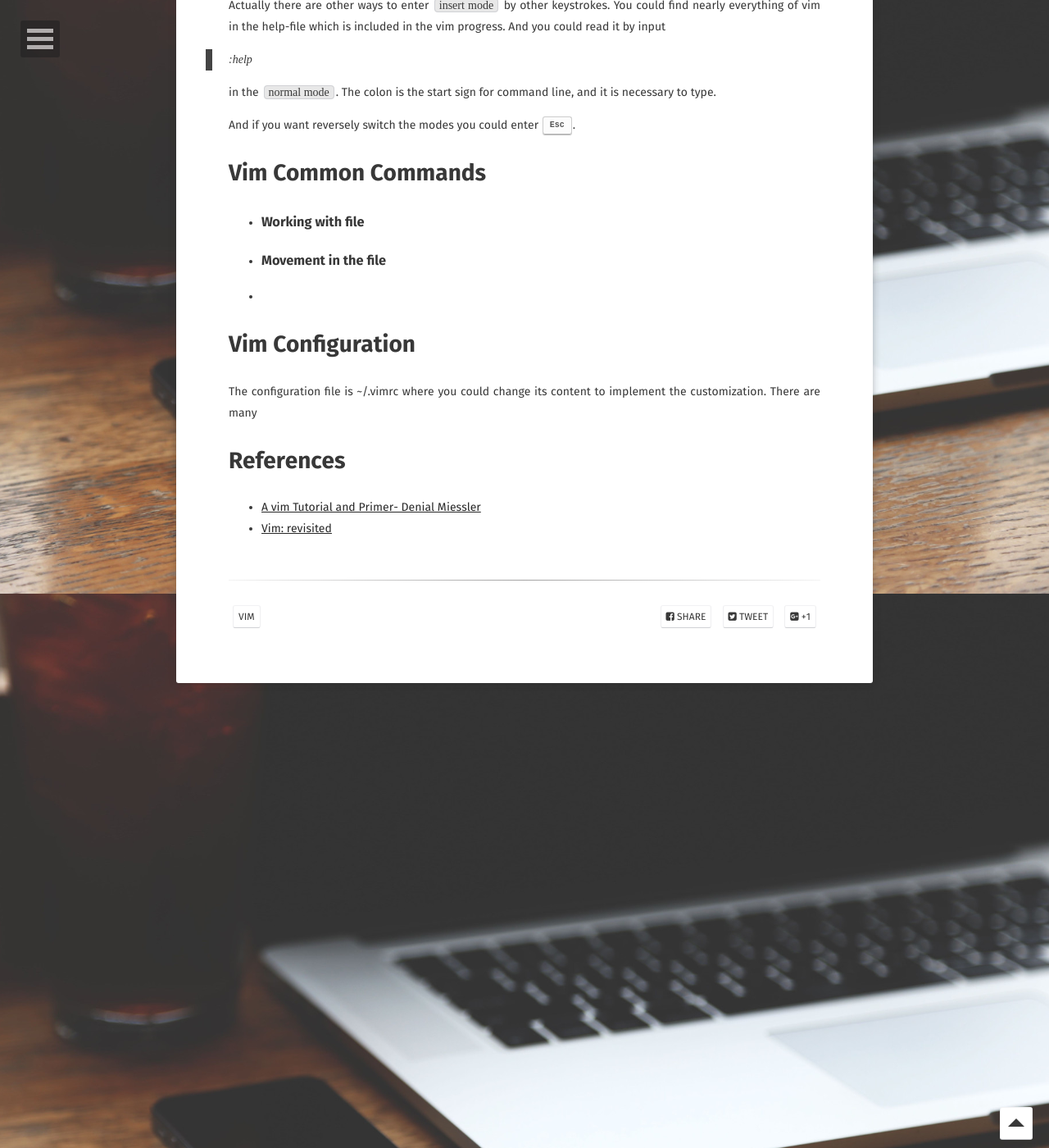
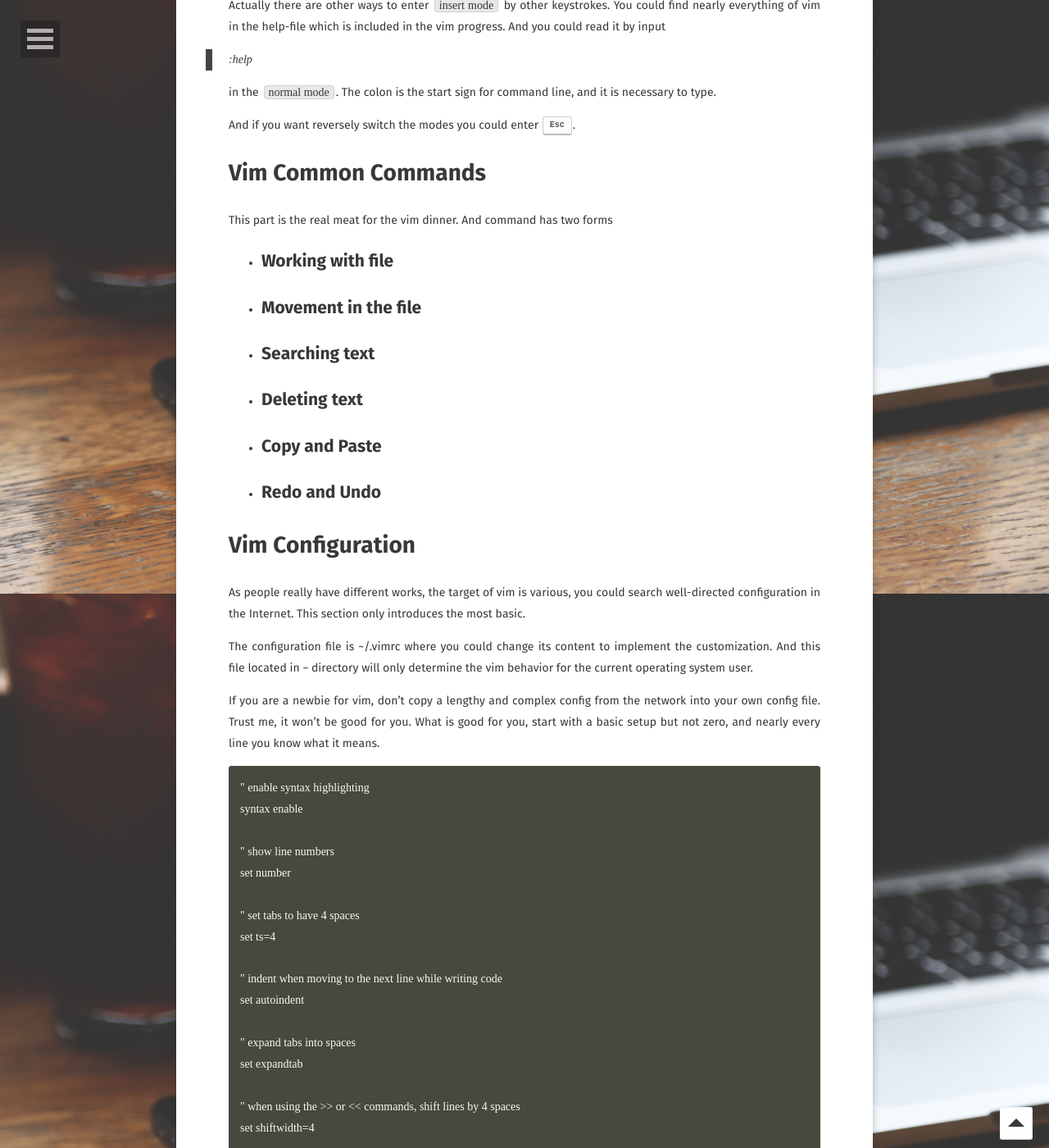
Before and after one commit to CathrineTeng/CathrineTeng.github.io, a Jekyll site: the page built from _posts/2018-01-12-vim-basic.md, in a window 1280 px wide and 1400 px high, scrolled down 2876 px. Shown: the whole window at 82% size. Built offline with Jekyll 4.4.1, drawn with Linux system fonts in a browser that asks for light colours; some web fonts are replaced; some of the changed text lies outside the part shown.

Commit message:
complete the configuration section

```diff
--- a/_posts/2018-01-12-vim-basic.md
+++ b/_posts/2018-01-12-vim-basic.md
@@ -56,7 +56,7 @@
 By default, vim is on `normal mode` when you first start it.
 
 There are three modes totally:
-* normal mode: also called command mode. All keystrokes are interpreted as commands
+* normal mode: also known as command mode. All keystrokes are interpreted as commands
 * insert mode: most keystrokes are inserted as text(leaving out those with modifier keys)
 * visual mode: helps to visually select some text, may been seen as a submode of the command mode. And this post wouldn't talk about it.
 
@@ -83,13 +83,71 @@
 And if you want reversely switch the modes you could enter <kbd>Esc</kbd>.
 
 # Vim Common Commands
-* ### Working with file
-* ### Movement in the file
-*
+This part is the real meat for the vim dinner. And command has two forms
+* ## Working with file
+* ## Movement in the file
+* ## Searching text
+* ## Deleting text
+* ## Copy and Paste
+* ## Redo and Undo
+
+# Vim Configuration
+As people really have different works, the target of vim is various, you could search well-directed configuration in the Internet.
+This section only introduces the most basic.
+
+The configuration file is ~/.vimrc where you could change its content to implement the customization. And this file located in ~ directory will only determine the vim behavior for the current operating system user.
+
+If you are a newbie for vim, don't copy a lengthy and complex config from the network into your own config file. Trust me, it won't be good for you.
+What is good for you, start with a basic setup but not zero, and nearly every line you know what it means.
+
+    " enable syntax highlighting
+    syntax enable
+
+    " show line numbers
+    set number
+
+    " set tabs to have 4 spaces
+    set ts=4
+
+    " indent when moving to the next line while writing code
+    set autoindent
+
+    " expand tabs into spaces
+    set expandtab
+
+    " when using the >> or << commands, shift lines by 4 spaces
+    set shiftwidth=4
+
+    " show a visual line under the cursor's current line
+    set cursorline
+
+    " show the matching part of the pair for [] {} and ()
+    set showmatch
+
+    " enable all Python syntax highlighting features
+    let python_highlight_all = 1
+
+    " map jk to <ESC>
+    inoremap jk <ESC>
 
 
-# Vim Configuration
-The configuration file is ~/.vimrc where you could change its content to implement the customization. There are many
+This is one way to configure with some specific instruction like **inoremap** in whcih you can define you own command by mapping them to vim original command, and **set keyword** to set up something.
+So you could type  <kbd>j</kbd><kbd>k</kbd> instead of <kbd>Esc</kbd>. People have set this because it is "a little far" to reach the <kbd>Esc</kbd> when you are typing in the main area of keybord and it influences efficiency.
+
+But this way only could do "limited" things. Some people use vim more than an text editor but an IDE. Some complicated features could implemented by vim plugins.
+
+Vim has ample plugins, and there are ways to manage these plugins.
+The following two are the main way to take vim plugins management.
+And most vim plugins in github have the instructions to help you install their with following methods.
+
+* Vundle: short for VIM Bundle. It is also a vim plugin itself which provide a clean easy way to manage other plugins in an elegent way.
+* Pathogen
+
+## Vimrc Resources
+* [A Good Vimrc](http://dougblack.io/words/a-good-vimrc.html) is a detailed overview and opinionated guide to configure vim.
+* This [repository's folder with Vimrc files](https://github.com/amix/vimrc/tree/master/vimrcs) has examples configurations that are well commented and easy to learn from.
+* [5 Essential vim plugins](http://joelhooks.com/blog/2013/04/23/5-essential-vim-plugins/)
+
 
 # References
 * [A vim Tutorial and Primer- Denial Miessler](https://danielmiessler.com/study/vim/)
```
